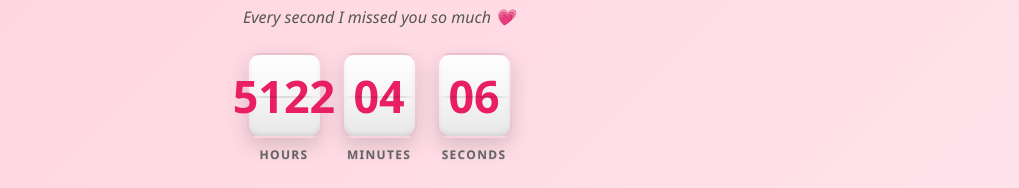
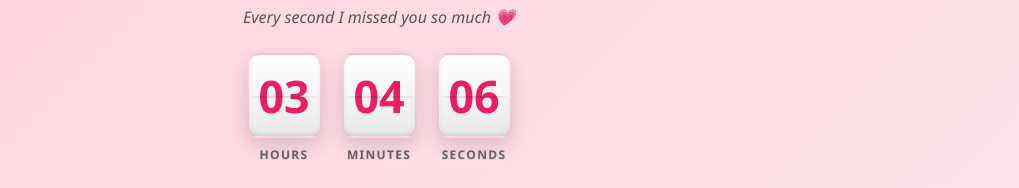
Before and after one commit to sklhjkljdfhfsh/birthday-surprise-, a React (Vite) app: page / in a window 1280 px wide. Shown: the part 274-462 px from the top of the page, without its empty margins (261-1280 px from the left). Built offline with nearby package versions, Linux system fonts and the light colour scheme.

Commit message:
Countdown.jsx

```diff
--- a/src/components/Countdown.jsx
+++ b/src/components/Countdown.jsx
@@ -19,7 +19,7 @@ function Countdown({ onBirthdayReached, birthdayReached }) {
     // 🎂 SET YOUR BIRTHDAY DATE & TIME HERE 🎂
     // ═══════════════════════════════════════════════════════════════
 
-    const targetDate = new Date("2026-07-27T00:00:00");
+    const targetDate = new Date("2025-12-26T00:00:00+07:00");
 
     // 📝 HOW TO USE:
     // Replace the date above with your actual birthday
```
